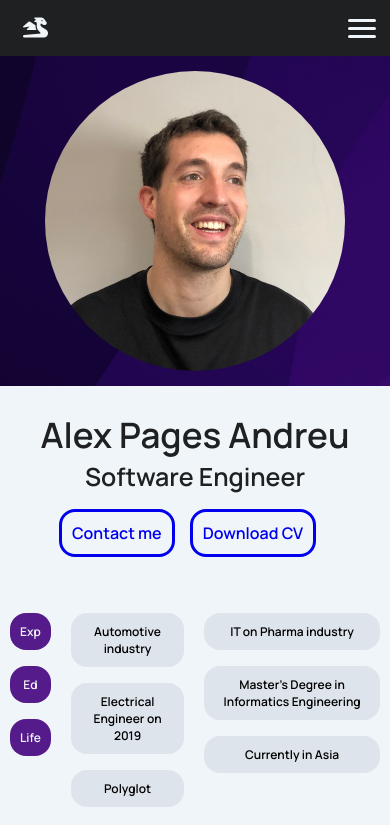
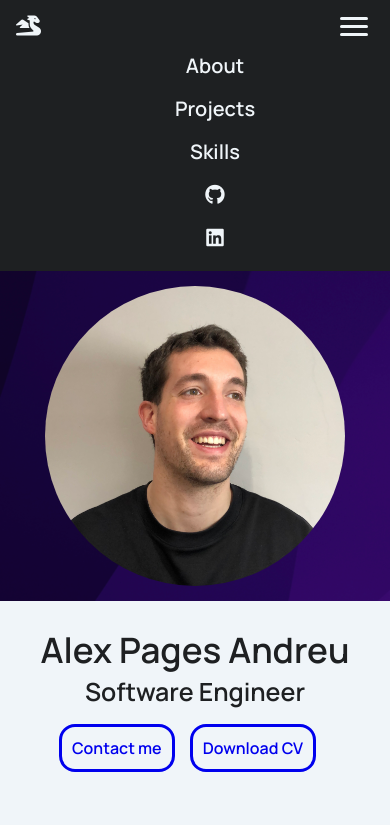
Before and after one commit to alexpages/portfolio, a plain HTML site: page index.html in a window 390 px wide. Both pictures are taken after a click on the button 362 px from the left and 28 px from the top of the page. Shown: the top 825 px of the page. Drawn offline with Linux system fonts and the light colour scheme.

Commit message:
Modification: 1- Added JS for button 2- Pending to redefine the hover action on ul li for the nav bar items 3- After this, things pending are, modify the wrap of the page when readjusting the screen width 4- Also, add dark/light theme to the page

```diff
--- a/index.html
+++ b/index.html
@@ -16,18 +16,20 @@
 <body>
     <header class ="nav_bar_container">
         <i class="fa-solid fa-dragon logo"></i>
-        <button class="toggle_button" onclick="burger_function()">
+        <button class="toggle_button" onclick="button()">
             <span class="bar"></span>
             <span class="bar"></span>
             <span class="bar"></span>
         </button>
-        <nav class="nav_items">
-            <a href="#about">About</a>
-            <a href="#projects">Projects</a>
-            <a href="#skills">Skills</a>
-            <a href="https://github.com/alexpages"> <i class="fa-brands fa-github"></i></a>
-            <a href="https://www.linkedin.com/in/alex-pages/"> <i class="fa-brands fa-linkedin"></i> </a>
-        </nav>
+        <div class="nav_items">
+            <ul>
+                <li><a href="#about">About</a></li>
+                <li><a href="#projects">Projects</a></li>
+                <li><a href="#skills">Skills</a></li>
+                <li><a href="https://github.com/alexpages"> <i class="fa-brands fa-github"></i></a>   </li>
+                <li><a href="https://www.linkedin.com/in/alex-pages/"> <i class="fa-brands fa-linkedin"></i> </a> </li>
+            </ul>
+        </div>
     </header>
 
     <section id= "about" class="about">
--- a/javascript.js
+++ b/javascript.js
@@ -18,11 +18,9 @@ function topFunction() {
     document.documentElement.scrollTop = 0;º
   }
 
-function burger_function() {
-    var x = document.getElementById("nav_items");
-    if (x.style.display=="none"){
-        x.style.display="flex";
-        x.style.flexDirection="column";
-        x.style.height="100%";
-    }
+
+function button(){
+    const toggleButton = document.getElementsByClassName("toggle_button")[0]
+    const navBarLinks = document.getElementsByClassName("nav_items")[0]
+    navBarLinks.classList.toggle('active')
 }
--- a/styles.css
+++ b/styles.css
@@ -132,7 +132,6 @@ li{
 header{
     display:flex;
     min-height:40px;
-    padding:0.5rem;
     align-items: center;
     justify-content: space-between;
     position:sticky;
@@ -161,7 +160,7 @@ header{
 }
 
 .logo{
-    margin-left:15px;
+    padding:1rem;
 }
 .nav_items{
     display:flex;
@@ -170,17 +169,22 @@ header{
     margin-right:25px;
 }
 
+.nav_items ul{
+    display:flex;
+    gap:1rem;
+}
+
 .nav_items a{
     text-decoration: none;
     transition: all 0.35s ease 0s;
     color:var(--header_text_color);
 }
 
-.nav_items a:hover {
+.nav_items li:hover {
     font-weight: 900;
     transition: all 0.35s ease 0s;
-    border-bottom: solid 2.5px var(--header_text_color);
     font-size:22px;
+    background-color: #555;
 }
 
 img{
@@ -319,10 +323,13 @@ figure{
     flex-direction: column;
     justify-content: space-between;
     background-color: transparent;
+    position:absolute;
     cursor:pointer;
     border:none;
     width: 40px;
     height:21px;
+    right:1rem;
+    top:1rem;
 }
 
 .toggle_button:hover >span{
@@ -340,15 +347,33 @@ figure{
 /* Smartphone responsive design*/
 @media only screen and (max-width:767px){
 
-    .nav_items{
-        display:none;
-
-    }
-
     .toggle_button{
         display:flex;
     }
-
+    .nav_bar_container{
+        flex-direction: column;
+        align-items: flex-start;
+    }
+    .nav_items{
+        display:none;
+    }
+    .nav_items ul{
+        flex-direction:column;
+        align-items:flex-start;
+        width:100%;
+        padding-left:0;
+        margin-top: 0;
+    }
+    .nav_items ul li{
+        width:100%;
+        padding-left:20px;
+        text-align: center;
+    }
+    .nav_items.active{
+        display:flex;
+        width:100%;
+        align-items:center;
+    }
 }
 
 /* Tablets responsive design
```
